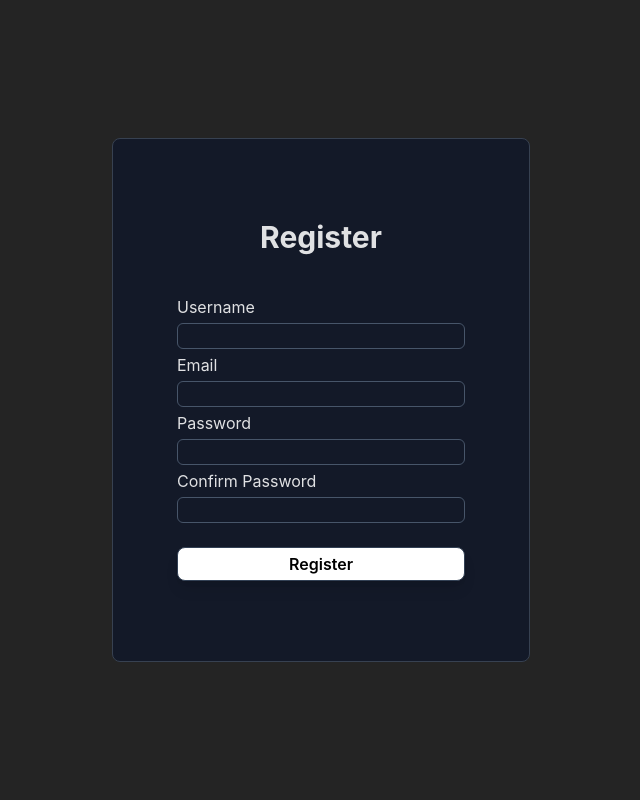
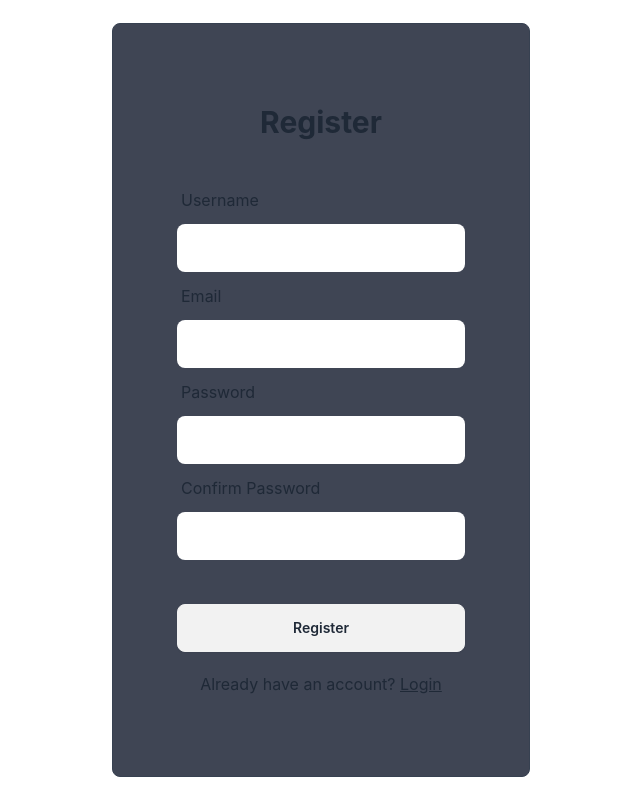
Before and after one commit to Kolby11/ChatApp-frontend, a React (Vite) app: page /register in a window 1280 px wide. Shown: the whole page, without its empty margins (319-959 px from the left). Built offline with nearby package versions, Linux system fonts and the light colour scheme.

Commit message:
Added working login and register, fixed daisy ui

```diff
--- a/package.json
+++ b/package.json
@@ -16,6 +16,7 @@
     "axios": "^1.6.7",
     "class-variance-authority": "^0.7.0",
     "clsx": "^2.1.0",
+    "dotenv": "^16.4.5",
     "formik": "^2.4.5",
     "prettier-plugin-organize-imports": "^3.2.4",
     "react": "^18.2.0",
@@ -26,6 +27,7 @@
     "tailwindcss-animate": "^1.0.7"
   },
   "devDependencies": {
+    "@types/node": "^20.11.20",
     "@types/react": "^18.2.56",
     "@types/react-dom": "^18.2.19",
     "@typescript-eslint/eslint-plugin": "^7.0.2",
--- a/src/components/ui/FormInput.tsx
+++ b/src/components/ui/FormInput.tsx
@@ -5,6 +5,6 @@ type Props = {
 
 export function FormInput(props: Props) {
   return (
-    <input className=" rounded-md border border-slate-600 bg-transparent" {...props.inputProps} type={props.type} />
+    <input className="input" {...props.inputProps} type={props.type} />
   )
 }
--- /dev/null
+++ b/src/lib/api/authApi.ts
@@ -0,0 +1,28 @@
+import axios from 'axios'
+import { API_ENDPOINTS } from './endpoints'
+
+export namespace AuthApi {
+  type RegisterParams = {
+    username: string
+    email: string
+    password: string
+    confirmPassword: string
+  }
+
+  export async function register(params: RegisterParams) {
+    return await axios.post(API_ENDPOINTS.auth.register, params)
+  }
+
+  type LoginParams = {
+    usernameOrEmail: string
+    password: string
+  }
+
+  export async function login(params: LoginParams) {
+    return await axios.post(API_ENDPOINTS.auth.login, params, { withCredentials: true })
+  }
+
+  export async function logout() {
+    return await axios.get(API_ENDPOINTS.auth.logout, { withCredentials: true })
+  }
+}
--- /dev/null
+++ b/src/lib/api/endpoints.ts
@@ -0,0 +1,15 @@
+const BASE_API_URL = 'http://localhost:3000/api/v1'
+
+export const API_ENDPOINTS = {
+  auth: {
+    register: `${BASE_API_URL}/auth/register`,
+    login: `${BASE_API_URL}/auth/login`,
+    logout: `${BASE_API_URL}/auth/logout`,
+  },
+  groupchat: {
+    create: `${BASE_API_URL}/groupchat/create`,
+    get: `${BASE_API_URL}/groupchat/get`,
+    join: `${BASE_API_URL}/groupchat/join`,
+    leave: `${BASE_API_URL}/groupchat/leave`,
+  },
+}
--- a/src/pages/login.tsx
+++ b/src/pages/login.tsx
@@ -1,28 +1,44 @@
 import { FormInput } from '@/components/ui/FormInput'
+import { AuthApi } from '@/lib/api/authApi'
+import { AxiosError } from 'axios'
 import { SubmitHandler, useForm } from 'react-hook-form'
+import { Link } from 'react-router-dom'
 
 export function Login() {
   type LoginValues = {
-    username: string
+    usernameOrEmail: string
     password: string
   }
+
   const { register, handleSubmit } = useForm<LoginValues>()
-  const onSubmit: SubmitHandler<LoginValues> = data => console.log(data)
+  const onSubmit: SubmitHandler<LoginValues> = async data => {
+    try {
+      const response = await AuthApi.login(data)
+      console.log(response)
+    }
+    catch (err) {
+      if (err instanceof AxiosError) {
+        console.log(err.response?.data.message.fieldErrors)
+      }
+    }
+  }
 
   return (
     <div className="flex h-full flex-col items-center justify-center rounded-lg border border-gray-700 bg-slate-900 bg-opacity-80  px-16 py-20">
       <h1 className="text mb-10 text-3xl font-bold">Login</h1>
       <form className="flex w-72 flex-col gap-1" onSubmit={handleSubmit(onSubmit)}>
-        <label htmlFor="username">Username</label>
-        <FormInput inputProps={register('username')} type="text" />
-        <label htmlFor="password">Password</label>
+        <label htmlFor="usernameOrEmail" className='label'>Username</label>
+        <FormInput inputProps={register('usernameOrEmail')} type="text" />
+        <label htmlFor="password" className='label'>Password</label>
         <FormInput inputProps={register('password')} type="password" />
         <input
           type="submit"
-          className=" mt-5 cursor-pointer rounded-lg border border-slate-700 bg-white p-1 font-semibold text-black shadow-lg "
-          value={'Register'}
+          className="btn mt-10"
+          value={'Login'}
         />
+
       </form>
+      <p className='mt-5'>Don't have an account? <Link to={"/register"} className='link'>Register</Link></p>
     </div>
   )
 }
--- a/src/pages/register.tsx
+++ b/src/pages/register.tsx
@@ -1,5 +1,8 @@
 import { FormInput } from '@/components/ui/FormInput'
+import { AuthApi } from '@/lib/api/authApi'
+import { AxiosError } from 'axios'
 import { SubmitHandler, useForm } from 'react-hook-form'
+import { Link } from 'react-router-dom'
 
 export function Register() {
   type RegisterValues = {
@@ -9,26 +12,38 @@ export function Register() {
     confirmPassword: string
   }
   const { register, handleSubmit } = useForm<RegisterValues>()
-  const onSubmit: SubmitHandler<RegisterValues> = data => console.log(data)
+
+  const onSubmit: SubmitHandler<RegisterValues> = async data => {
+    try {
+      const response = await AuthApi.register(data)
+      console.log(response)
+    }
+    catch (err) {
+      if (err instanceof AxiosError) {
+        console.log(err.response?.data.message.fieldErrors)
+      }
+    }
+  }
 
   return (
     <div className="flex h-full flex-col items-center justify-center rounded-lg border border-gray-700 bg-slate-900 bg-opacity-80  px-16 py-20">
       <h1 className="text mb-10 text-3xl font-bold">Register</h1>
       <form className="flex w-72 flex-col gap-1" onSubmit={handleSubmit(onSubmit)}>
-        <label htmlFor="username">Username</label>
+        <label htmlFor="username" className='label'>Username</label>
         <FormInput inputProps={register('username')} type="text" />
-        <label htmlFor="email">Email</label>
+        <label htmlFor="email" className='label'>Email</label>
         <FormInput inputProps={register('email')} type="email" />
-        <label htmlFor="password">Password</label>
+        <label htmlFor="password" className='label'>Password</label>
         <FormInput inputProps={register('password')} type="password" />
-        <label htmlFor="confirmPassword">Confirm Password</label>
+        <label htmlFor="confirmPassword" className='label'>Confirm Password</label>
         <FormInput inputProps={register('confirmPassword')} type="password" />
         <input
           type="submit"
-          className=" mt-5 cursor-pointer rounded-lg border border-slate-700 bg-white p-1 font-semibold text-black shadow-lg "
+          className="btn mt-10"
           value={'Register'}
         />
       </form>
+      <p className='mt-5'>Already have an account? <Link to={"/login"} className=' link'>Login</Link></p>
     </div>
   )
 }
--- a/tailwind.config.js
+++ b/tailwind.config.js
@@ -4,5 +4,41 @@ module.exports = {
   content: ['./pages/**/*.{ts,tsx}', './components/**/*.{ts,tsx}', './app/**/*.{ts,tsx}', './src/**/*.{ts,tsx}'],
   prefix: '',
   theme: {},
-  plugins: [],
+  daisyui: {
+    themes: [
+      'light',
+      'dark',
+      'cupcake',
+      'bumblebee',
+      'emerald',
+      'corporate',
+      'synthwave',
+      'retro',
+      'cyberpunk',
+      'valentine',
+      'halloween',
+      'garden',
+      'forest',
+      'aqua',
+      'lofi',
+      'pastel',
+      'fantasy',
+      'wireframe',
+      'black',
+      'luxury',
+      'dracula',
+      'cmyk',
+      'autumn',
+      'business',
+      'acid',
+      'lemonade',
+      'night',
+      'coffee',
+      'winter',
+      'dim',
+      'nord',
+      'sunset',
+    ],
+  },
+  plugins: [require('daisyui')],
 }
```
Also changed, not shown: 2 other files (tests, documents, lock files or other folders).
